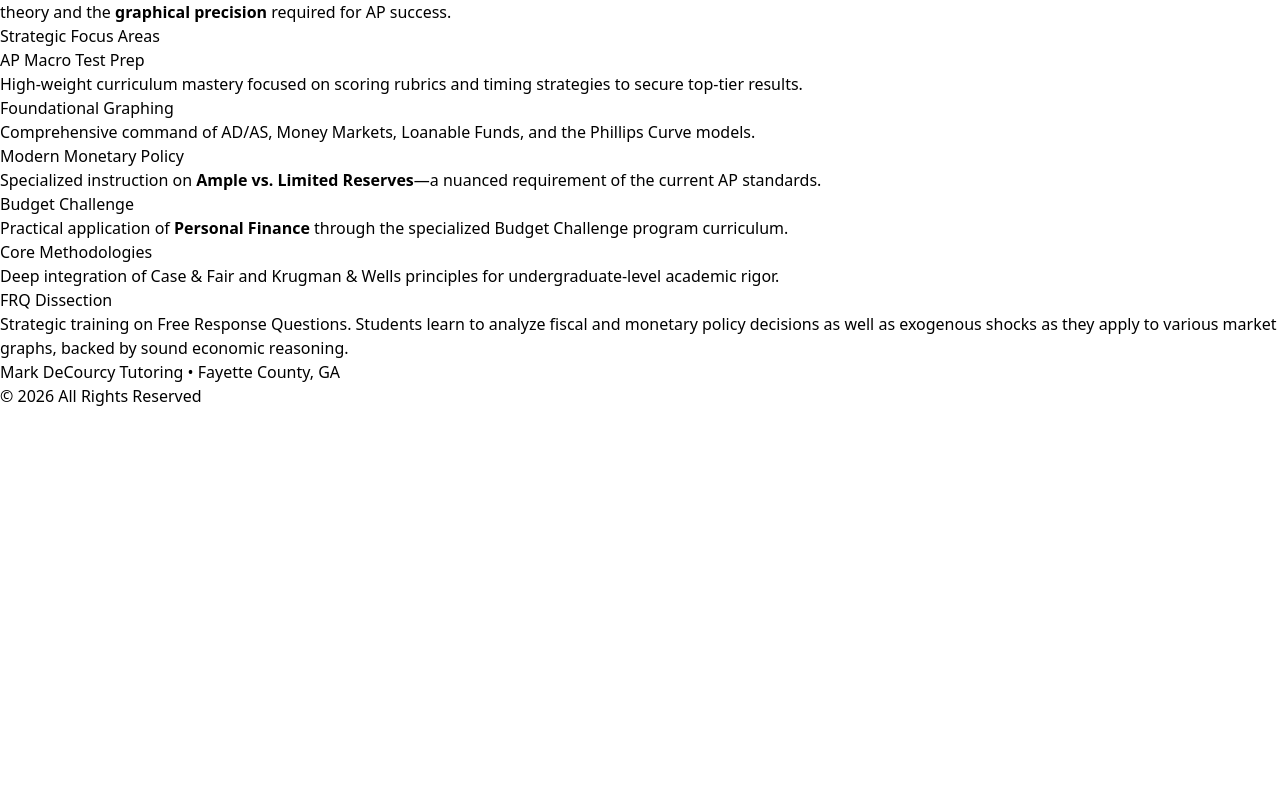
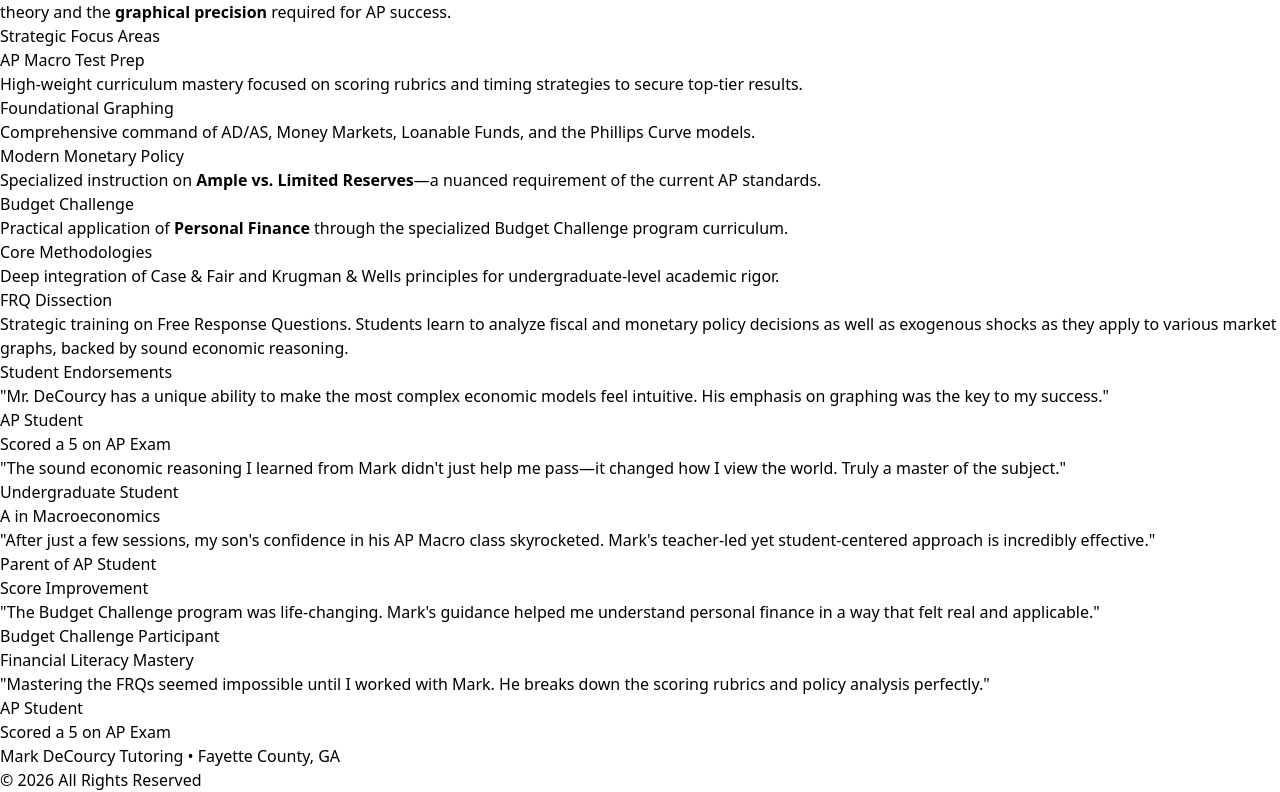
Before and after one commit to varunvaswani/mark-decourcy-tutoring, a React (Vite) app: page / in a window 1280 px wide. Shown: the part 2067-2859 px from the top of the page. Before the commit the page ends 2475 px from the top, so only its background shows below. Built offline with nearby package versions, Linux system fonts and the light colour scheme.

Commit message:
feat: add student endorsement placeholders for social proof

```diff
--- a/src/App.tsx
+++ b/src/App.tsx
@@ -114,6 +114,28 @@ function App() {
             </div>
           </section>
 
+          {/* Endorsements Section */}
+          <section className="mb-20">
+            <h2 className="text-stone-400 font-black text-[10px] uppercase tracking-[0.4em] mb-10">Student Endorsements</h2>
+            <div className="grid grid-cols-1 md:grid-cols-2 gap-8">
+              {[
+                { name: "AP Student", result: "Scored a 5 on AP Exam", quote: "Mr. DeCourcy has a unique ability to make the most complex economic models feel intuitive. His emphasis on graphing was the key to my success." },
+                { name: "Undergraduate Student", result: "A in Macroeconomics", quote: "The sound economic reasoning I learned from Mark didn't just help me pass—it changed how I view the world. Truly a master of the subject." },
+                { name: "Parent of AP Student", result: "Score Improvement", quote: "After just a few sessions, my son's confidence in his AP Macro class skyrocketed. Mark's teacher-led yet student-centered approach is incredibly effective." },
+                { name: "Budget Challenge Participant", result: "Financial Literacy Mastery", quote: "The Budget Challenge program was life-changing. Mark's guidance helped me understand personal finance in a way that felt real and applicable." },
+                { name: "AP Student", result: "Scored a 5 on AP Exam", quote: "Mastering the FRQs seemed impossible until I worked with Mark. He breaks down the scoring rubrics and policy analysis perfectly." }
+              ].map((testimonial, idx) => (
+                <div key={idx} className="bg-stone-50/50 p-8 border border-stone-100 rounded-sm">
+                  <p className="text-slate-600 italic text-sm leading-relaxed mb-6">"{testimonial.quote}"</p>
+                  <div className="border-t border-stone-200 pt-4">
+                    <h5 className="font-serif text-slate-900 font-bold text-sm">{testimonial.name}</h5>
+                    <p className="text-amber-600 text-[10px] uppercase tracking-widest font-black mt-1">{testimonial.result}</p>
+                  </div>
+                </div>
+              ))}
+            </div>
+          </section>
+
           {/* Footer inside content area */}
           <footer className="mt-auto pt-10 border-t border-stone-100 flex flex-col md:flex-row justify-between items-center text-[9px] uppercase tracking-[0.3em] font-bold text-stone-400">
             <p>Mark DeCourcy Tutoring • Fayette County, GA</p>
```
